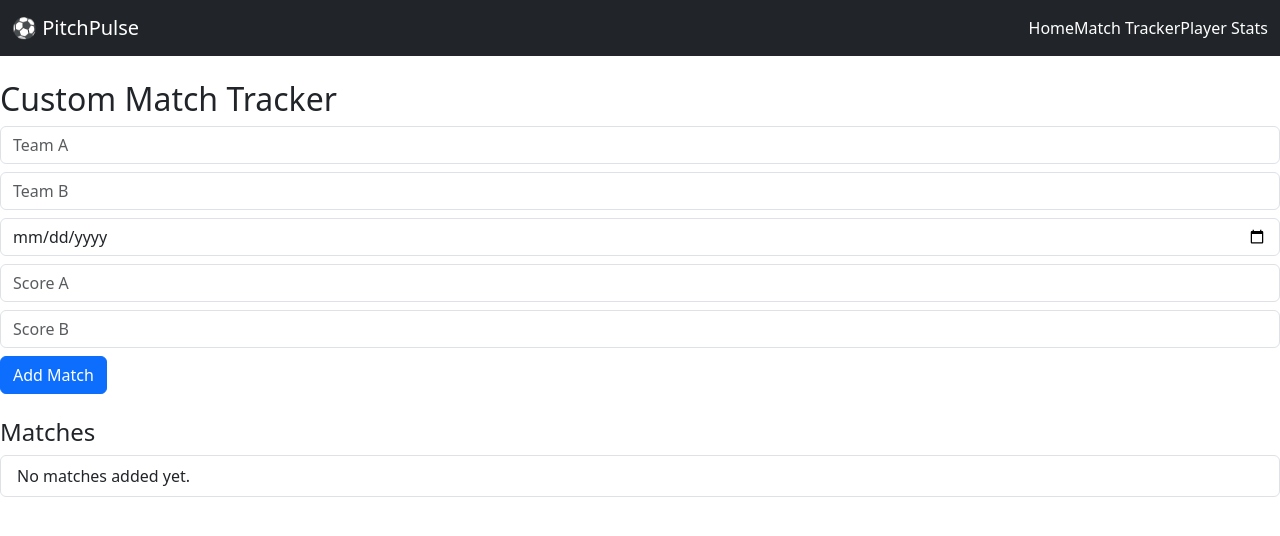
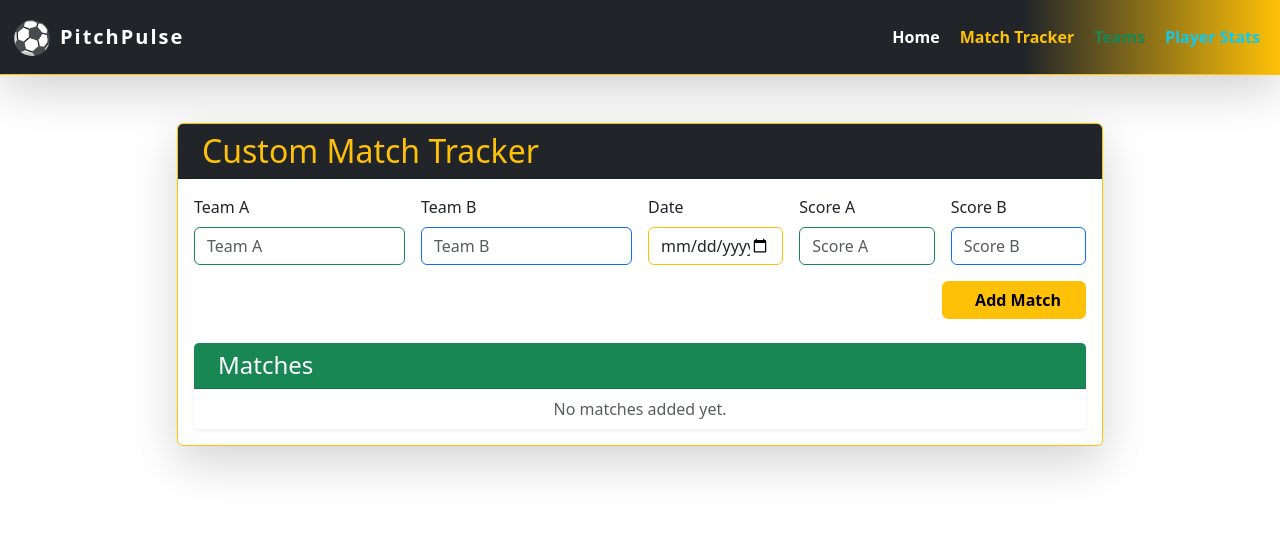
Before and after one commit to RishithSuresh/PitchPulse, a React (Create React App) app: page /tracker in a window 1280 px wide. Shown: the top 536 px of the page. Built offline with nearby package versions, Linux system fonts and the light colour scheme.

Commit message:
Teams Feature Commit

```diff
--- a/src/App.js
+++ b/src/App.js
@@ -1,27 +1,34 @@
+
 import { BrowserRouter as Router, Routes, Route, Link } from "react-router-dom";
 import Home from "./pages/home";
 import MatchTracker from "./pages/Matchtracker";
 import PlayerStats from "./pages/PlayerStats";
+import Teams from "./pages/Teams";
 
 
 function App() {
   return (
     <Router>
       <div>
-        <nav className="navbar navbar-expand-lg navbar-dark bg-dark mb-4">
+        <nav className="navbar navbar-expand-lg navbar-dark bg-dark mb-4 shadow-lg border-bottom border-warning" style={{background: 'linear-gradient(90deg, #212529 80%, #ffc107 100%)'}}>
           <div className="container-fluid">
-            <a className="navbar-brand" href="/">⚽ PitchPulse</a>
-              <div>
-                <Link className="nav-link d-inline text-white" to="/">Home</Link>
-                <Link className="nav-link d-inline text-white" to="/tracker">Match Tracker</Link>
-                <Link className="nav-link d-inline text-white" to="/stats">Player Stats</Link>
-              </div>
+            <a className="navbar-brand d-flex align-items-center gap-2" href="/">
+              <span style={{fontSize: '2rem'}}>⚽</span>
+              <span className="fw-bold" style={{letterSpacing: '2px'}}>PitchPulse</span>
+            </a>
+            <div>
+              <Link className="nav-link d-inline text-white fw-bold mx-2" to="/">Home</Link>
+              <Link className="nav-link d-inline text-warning fw-bold mx-2" to="/tracker"><i className="bi bi-trophy-fill me-1"></i>Match Tracker</Link>
+              <Link className="nav-link d-inline text-success fw-bold mx-2" to="/teams"><i className="bi bi-people-fill me-1"></i>Teams</Link>
+              <Link className="nav-link d-inline text-info fw-bold mx-2" to="/stats"><i className="bi bi-bar-chart-fill me-1"></i>Player Stats</Link>
+            </div>
           </div>
         </nav>
 
         <Routes>
           <Route path="/" element={<Home />} />
           <Route path="/tracker" element={<MatchTracker />} />
+          <Route path="/teams" element={<Teams />} />
           <Route path="/stats" element={<PlayerStats />} />
         </Routes>
       </div>
--- a/src/pages/MatchTracker.js
+++ b/src/pages/MatchTracker.js
@@ -1,3 +1,4 @@
+
 
 import React, { useState } from "react";
 
@@ -20,27 +21,67 @@ function MatchTracker() {
   };
 
   return (
-    <div>
-      <h2>Custom Match Tracker</h2>
-      <form onSubmit={handleSubmit} className="mb-4">
-        <div className="mb-2">
-          <input name="teamA" value={form.teamA} onChange={handleChange} placeholder="Team A" className="form-control mb-2" />
-          <input name="teamB" value={form.teamB} onChange={handleChange} placeholder="Team B" className="form-control mb-2" />
-          <input name="date" value={form.date} onChange={handleChange} type="date" className="form-control mb-2" />
-          <input name="scoreA" value={form.scoreA} onChange={handleChange} placeholder="Score A" className="form-control mb-2" type="number" min="0" />
-          <input name="scoreB" value={form.scoreB} onChange={handleChange} placeholder="Score B" className="form-control mb-2" type="number" min="0" />
+    <div className="container py-4">
+      <div className="row justify-content-center">
+        <div className="col-md-10">
+          <div className="card shadow-lg mb-4 border-warning position-relative" style={{overflow: 'hidden'}}>
+            <div className="position-absolute top-0 end-0 opacity-10" style={{fontSize: '8rem', color: '#ffc107', zIndex: 0, pointerEvents: 'none'}}>
+              <i className="bi bi-trophy-fill"></i>
+            </div>
+            <div className="card-header bg-dark text-warning d-flex align-items-center" style={{zIndex: 1, position: 'relative'}}>
+              <i className="bi bi-soccer me-2" style={{fontSize: '2rem'}}></i>
+              <h2 className="mb-0">Custom Match Tracker</h2>
+            </div>
+            <div className="card-body" style={{zIndex: 1, position: 'relative'}}>
+              <form onSubmit={handleSubmit} className="row g-3 align-items-end mb-4">
+                <div className="col-md-3">
+                  <label className="form-label">Team A</label>
+                  <input name="teamA" value={form.teamA} onChange={handleChange} placeholder="Team A" className="form-control border-success" />
+                </div>
+                <div className="col-md-3">
+                  <label className="form-label">Team B</label>
+                  <input name="teamB" value={form.teamB} onChange={handleChange} placeholder="Team B" className="form-control border-primary" />
+                </div>
+                <div className="col-md-2">
+                  <label className="form-label">Date</label>
+                  <input name="date" value={form.date} onChange={handleChange} type="date" className="form-control border-warning" />
+                </div>
+                <div className="col-md-2">
+                  <label className="form-label">Score A</label>
+                  <input name="scoreA" value={form.scoreA} onChange={handleChange} placeholder="Score A" className="form-control border-success" type="number" min="0" />
+                </div>
+                <div className="col-md-2">
+                  <label className="form-label">Score B</label>
+                  <input name="scoreB" value={form.scoreB} onChange={handleChange} placeholder="Score B" className="form-control border-primary" type="number" min="0" />
+                </div>
+                <div className="col-12 text-end">
+                  <button type="submit" className="btn btn-warning px-4 fw-bold"><i className="bi bi-plus-circle me-2"></i>Add Match</button>
+                </div>
+              </form>
+              <div className="row">
+                <div className="col-12">
+                  <div className="card border-0 bg-light shadow-sm">
+                    <div className="card-header bg-success text-white">
+                      <h4 className="mb-0"><i className="bi bi-list-ol me-2"></i>Matches</h4>
+                    </div>
+                    <ul className="list-group list-group-flush">
+                      {matches.length === 0 && <li className="list-group-item text-center text-muted">No matches added yet.</li>}
+                      {matches.map((m, i) => (
+                        <li key={i} className="list-group-item d-flex justify-content-between align-items-center">
+                          <span>
+                            <i className="bi bi-calendar-event me-2 text-warning"></i>
+                            <strong>{m.date}</strong>: <span className="fw-bold text-success">{m.teamA}</span> <span className="badge bg-success mx-1">{m.scoreA || 0}</span> - <span className="badge bg-primary mx-1">{m.scoreB || 0}</span> <span className="fw-bold text-primary">{m.teamB}</span>
+                          </span>
+                        </li>
+                      ))}
+                    </ul>
+                  </div>
+                </div>
+              </div>
+            </div>
+          </div>
         </div>
-        <button type="submit" className="btn btn-primary">Add Match</button>
-      </form>
-      <h4>Matches</h4>
-      <ul className="list-group">
-        {matches.length === 0 && <li className="list-group-item">No matches added yet.</li>}
-        {matches.map((m, i) => (
-          <li key={i} className="list-group-item">
-            {m.date}: {m.teamA} {m.scoreA || 0} - {m.scoreB || 0} {m.teamB}
-          </li>
-        ))}
-      </ul>
+      </div>
     </div>
   );
 }
--- /dev/null
+++ b/src/pages/Teams.js
@@ -0,0 +1,84 @@
+import React, { useState } from "react";
+
+function Teams() {
+  const [teams, setTeams] = useState([]);
+  const [teamName, setTeamName] = useState("");
+  const [playerName, setPlayerName] = useState("");
+  const [selectedTeam, setSelectedTeam] = useState(null);
+
+  const addTeam = (e) => {
+    e.preventDefault();
+    if (!teamName) return;
+    setTeams([...teams, { name: teamName, players: [] }]);
+    setTeamName("");
+  };
+
+  const addPlayer = (e) => {
+    e.preventDefault();
+    if (!playerName || selectedTeam === null) return;
+    setTeams(
+      teams.map((team, idx) =>
+        idx === selectedTeam
+          ? { ...team, players: [...team.players, playerName] }
+          : team
+      )
+    );
+    setPlayerName("");
+  };
+
+  return (
+    <div className="container py-4">
+      <div className="row justify-content-center">
+        <div className="col-md-8">
+          <div className="card shadow mb-4 border-success">
+            <div className="card-header bg-success text-white d-flex align-items-center">
+              <i className="bi bi-people-fill me-2" style={{fontSize: '1.5rem'}}></i>
+              <h2 className="mb-0">Teams</h2>
+            </div>
+            <div className="card-body">
+              <form onSubmit={addTeam} className="row g-3 align-items-end mb-3">
+                <div className="col-md-8">
+                  <input value={teamName} onChange={e => setTeamName(e.target.value)} placeholder="Team Name" className="form-control" />
+                </div>
+                <div className="col-md-4">
+                  <button type="submit" className="btn btn-success w-100">Add Team</button>
+                </div>
+              </form>
+              <div className="row">
+                {teams.length === 0 && <div className="text-center text-muted">No teams yet.</div>}
+                {teams.map((team, idx) => (
+                  <div className="col-md-6 mb-3" key={idx}>
+                    <div className="card border-primary h-100">
+                      <div className="card-header bg-primary text-white d-flex justify-content-between align-items-center">
+                        <span><i className="bi bi-shield-fill me-2"></i>{team.name}</span>
+                        <button className="btn btn-sm btn-light" onClick={() => setSelectedTeam(idx)}>
+                          <i className="bi bi-person-plus-fill text-success"></i> Add Player
+                        </button>
+                      </div>
+                      <ul className="list-group list-group-flush">
+                        {team.players.length === 0 && <li className="list-group-item text-muted">No players yet.</li>}
+                        {team.players.map((p, i) => (
+                          <li className="list-group-item" key={i}><i className="bi bi-person-fill me-2 text-primary"></i>{p}</li>
+                        ))}
+                      </ul>
+                      {selectedTeam === idx && (
+                        <form onSubmit={addPlayer} className="p-3 bg-light border-top">
+                          <div className="input-group">
+                            <input value={playerName} onChange={e => setPlayerName(e.target.value)} placeholder="Player Name" className="form-control" />
+                            <button type="submit" className="btn btn-primary">Add</button>
+                          </div>
+                        </form>
+                      )}
+                    </div>
+                  </div>
+                ))}
+              </div>
+            </div>
+          </div>
+        </div>
+      </div>
+    </div>
+  );
+}
+
+export default Teams;
```
